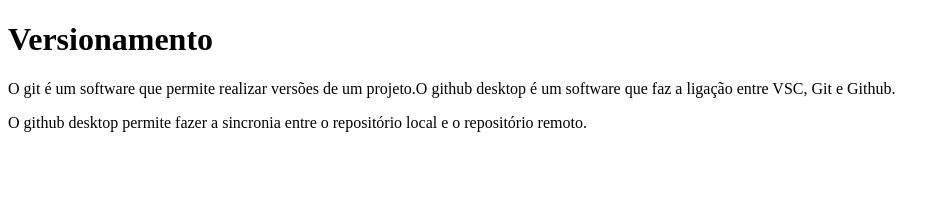
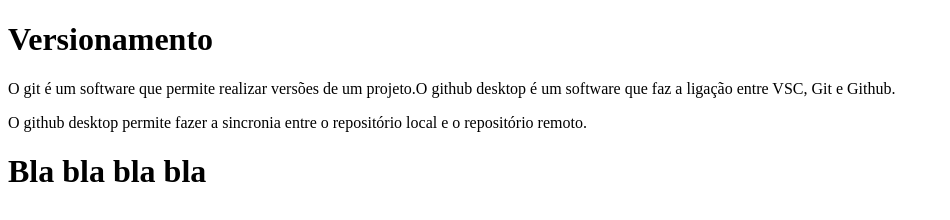
Before and after one commit to matheuseidtifpr2023/3infoM, a plain HTML site: page index.html in a window 1280 px wide. Shown: the whole page, without its empty margins (0-950 px from the left). Drawn offline with Linux system fonts and the light colour scheme.

Commit message:
Update index.html

```diff
--- a/index.html
+++ b/index.html
@@ -9,5 +9,6 @@
     <h1>Versionamento</h1>
     <p>O git é um software que permite realizar versões de um projeto.O github desktop é um software que faz a ligação entre VSC, Git e Github.</p>
     <p>O github desktop permite fazer a sincronia entre o repositório local e o repositório remoto.</p>
+    <h1>Bla bla bla bla</h1>
 </body>
 </html>
```
